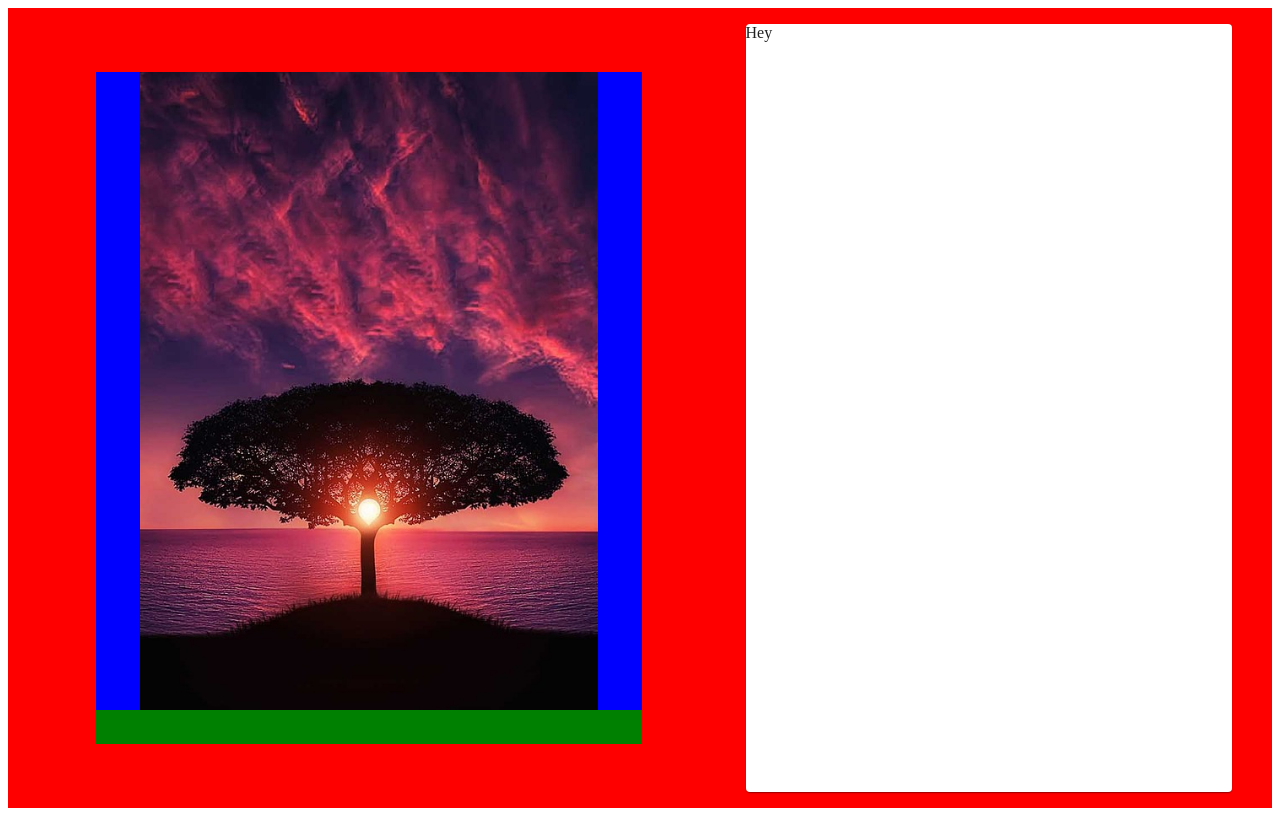
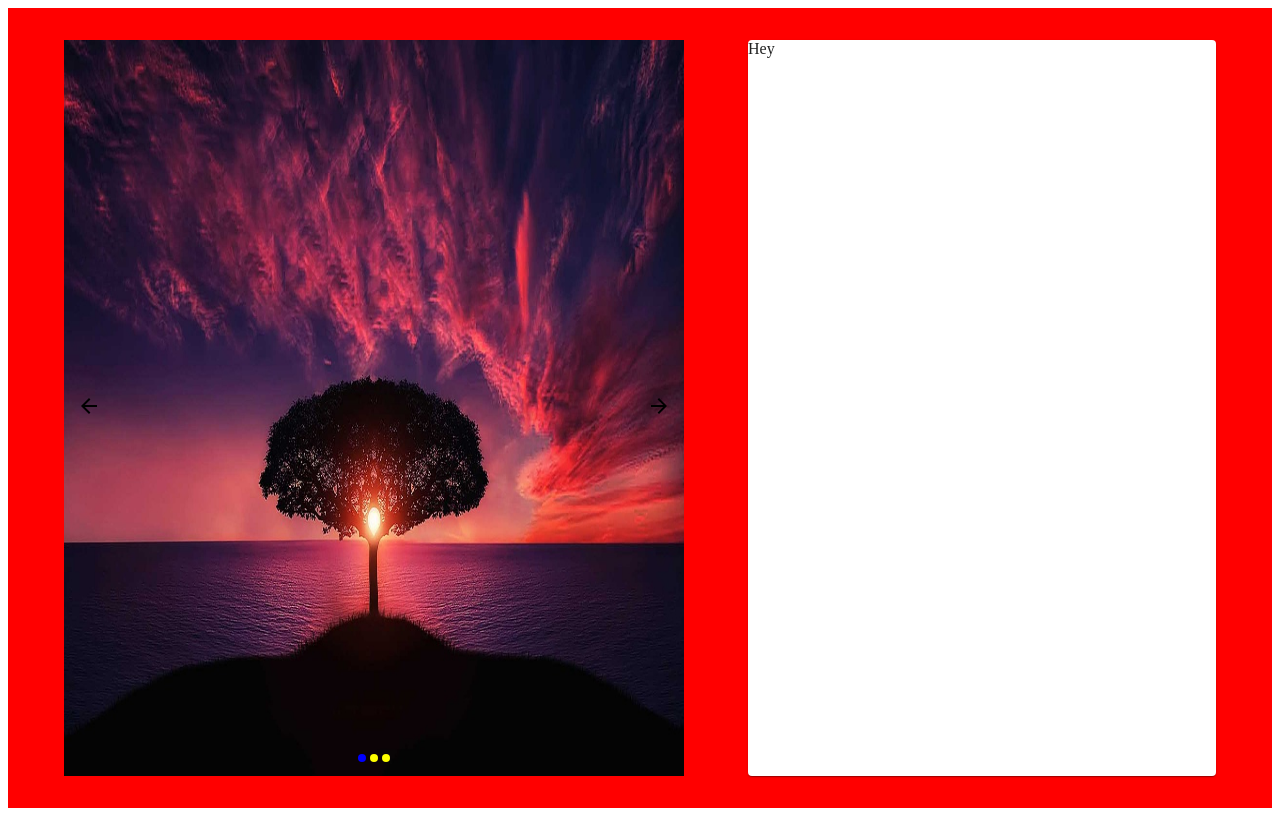
Before and after one commit to Osama671/PrettyKewl, a React (Vite) app: page /signup in a window 1280 px wide. Built offline with nearby package versions, Linux system fonts and the light colour scheme.

Commit message:
Custom MUI carousel complete. Yee haw

```diff
--- a/package.json
+++ b/package.json
@@ -14,6 +14,7 @@
   "dependencies": {
     "@emotion/react": "^11.14.0",
     "@emotion/styled": "^11.14.0",
+    "@mui/icons-material": "^6.4.1",
     "@mui/material": "^6.4.0",
     "@types/express": "^5.0.0",
     "@types/pg": "^8.11.10",
--- a/src/components/Carousel.tsx
+++ b/src/components/Carousel.tsx
@@ -1,48 +1,158 @@
 import { Box } from "@mui/material";
+import ArrowBackIcon from "@mui/icons-material/ArrowBack";
+import ArrowForwardIcon from "@mui/icons-material/ArrowForward";
+import MobileStepper from "@mui/material/MobileStepper";
+import { useState } from "react";
 
-export default function Carousel() {
+export default function Carousel({
+  images: imageUrl,
+}: {
+  images: string | string[] | undefined;
+}) {
+  //Fallback image if no images are passed in
+  if (imageUrl === undefined) {
+    imageUrl = ["../../tree.jpg"];
+    console.warn("Carousel has no images, using fallback image.");
+  }
+  //If one image url is passed in as a string, wrap it in an array to not break the code
+  if (typeof imageUrl === "string") {
+    imageUrl = [imageUrl];
+  }
+  const [activeIndex, setActiveIndex] = useState(0);
+
+  const handleNext = () => {
+    setActiveIndex((prevIndex) => (prevIndex + 1) % imageUrl.length);
+  };
+
+  const handlePrev = () => {
+    setActiveIndex(
+      (prevIndex) => (prevIndex - 1 + imageUrl.length) % imageUrl.length
+    );
+  };
+
   return (
-    <>
+    <Box
+      sx={{
+        height: "100%",
+        width: "100%",
+        position: "relative",
+        overflow: "hidden",
+      }}
+    >
+      {/* Slides Container */}
       <Box
         sx={{
+          display: "flex",
+          transition: "transform 0.5s ease-in-out",
+          transform: `translateX(-${activeIndex * 100}%)`,
           height: "100%",
           width: "100%",
-          backgroundImage: `url("../../tree.jpg")`,
-          backgroundPosition: "center",
-          backgroundSize: "cover",
-          justifyContent: "space-between",
         }}
       >
+        {imageUrl.map((image, index) => (
+          <Box
+            key={index}
+            sx={{
+              flex: "0 0 100%",
+              height: "100%",
+              width: "100%",
+            }}
+          >
+            <img
+              src={`${image}`}
+              style={{ width: "100%", height: "100%", objectFit: "fill" }}
+            ></img>
+          </Box>
+        ))}
+      </Box>
+
+      {/* Left & Right Panels */}
+      <Box
+        sx={{
+          position: "absolute",
+          top: 0,
+          left: 0,
+          right: 0,
+          bottom: 0,
+          display: "flex",
+          justifyContent: "space-between",
+          alignItems: "center",
+          pointerEvents: "none",
+        }}
+      >
+        {/* Left Panel */}
         <Box
           sx={{
+            height: "100%",
+            width: "8%",
             display: "flex",
-            justifyContent: "space-between",
-            height: "95%",
-            width: "100%",
+            alignItems: "center",
+            justifyContent: "center",
+            pointerEvents: "auto",
           }}
         >
-          <Box sx={{ height: "100%", width: "8%", bgcolor: "blue" }}></Box>
           <Box
             sx={{
-              height: "100%",
-              width: "8%",
-              bgcolor: "blue",
-              marginLeft: "auto",
+              p: "4px",
+              cursor: "pointer",
             }}
-          ></Box>
+          >
+            <ArrowBackIcon onClick={handlePrev} />
+          </Box>
         </Box>
 
+        {/* Right Panel */}
         <Box
           sx={{
+            height: "100%",
+            width: "8%",
             display: "flex",
-            flexDirection: "column",
-            width: "100%",
-            height: "5%",
+            alignItems: "center",
+            justifyContent: "center",
+            pointerEvents: "auto",
           }}
         >
-          <Box sx={{ width: "100%", height: "100%", bgcolor: "green" }}></Box>
+          <Box
+            sx={{
+              p: "4px",
+              cursor: "pointer",
+            }}
+          >
+            <ArrowForwardIcon onClick={handleNext} />
+          </Box>
         </Box>
       </Box>
-    </>
+
+      {/* Bottom Panel */}
+      <Box
+        sx={{
+          position: "absolute",
+          display: "flex",
+          bottom: 0,
+          left: 0,
+          right: 0,
+          height: "5%",
+          justifyContent: "center",
+        }}
+      >
+        <MobileStepper
+          variant="dots"
+          backButton={false}
+          nextButton={false}
+          steps={imageUrl.length}
+          position="static"
+          activeStep={activeIndex}
+          sx={{
+            bgcolor: "rgba(0,0,0,0)",
+            ".MuiMobileStepper-dot": {
+              backgroundColor: "yellow",
+            },
+            ".MuiMobileStepper-dotActive": {
+              backgroundColor: "blue",
+            },
+          }}
+        />
+      </Box>
+    </Box>
   );
 }
--- a/src/pages/Signup.tsx
+++ b/src/pages/Signup.tsx
@@ -2,7 +2,8 @@ import { Container, Grid2, Paper } from "@mui/material";
 import Carousel from "../components/Carousel";
 
 export default function Signup() {
-  // const images = ["../../MainBefore.jpg", "../../tree.jpg"];
+  const images = ["../../tree.jpg", "../../MainBefore.jpg", "../../tree.jpg"];
+
 
   return (
     <>
@@ -10,9 +11,11 @@ export default function Signup() {
         maxWidth={false}
         sx={{ width: "100%", height: "100vh", bgcolor: "red" }}
       >
-        <Grid2 container spacing={3} columns={16} sx={{ height: "100%" }}>
-          <Grid2 size={9} sx={{ p: "64px", height: "100%" }}><Carousel></Carousel></Grid2>
-          <Grid2 size={7} sx={{ p: "16px", height: "100%" }}>
+        <Grid2 container spacing={0} columns={16} sx={{ height: "100%" }}>
+          <Grid2 size={9} sx={{ p: "32px", height: "100%" }}>
+            <Carousel images={images}></Carousel>
+          </Grid2>
+          <Grid2 size={7} sx={{ p: "32px", height: "100%" }}>
             <Paper sx={{ height: "100%" }}>Hey</Paper>
           </Grid2>
         </Grid2>
```
Also changed, not shown: 2 other files (tests, documents, lock files or other folders).
